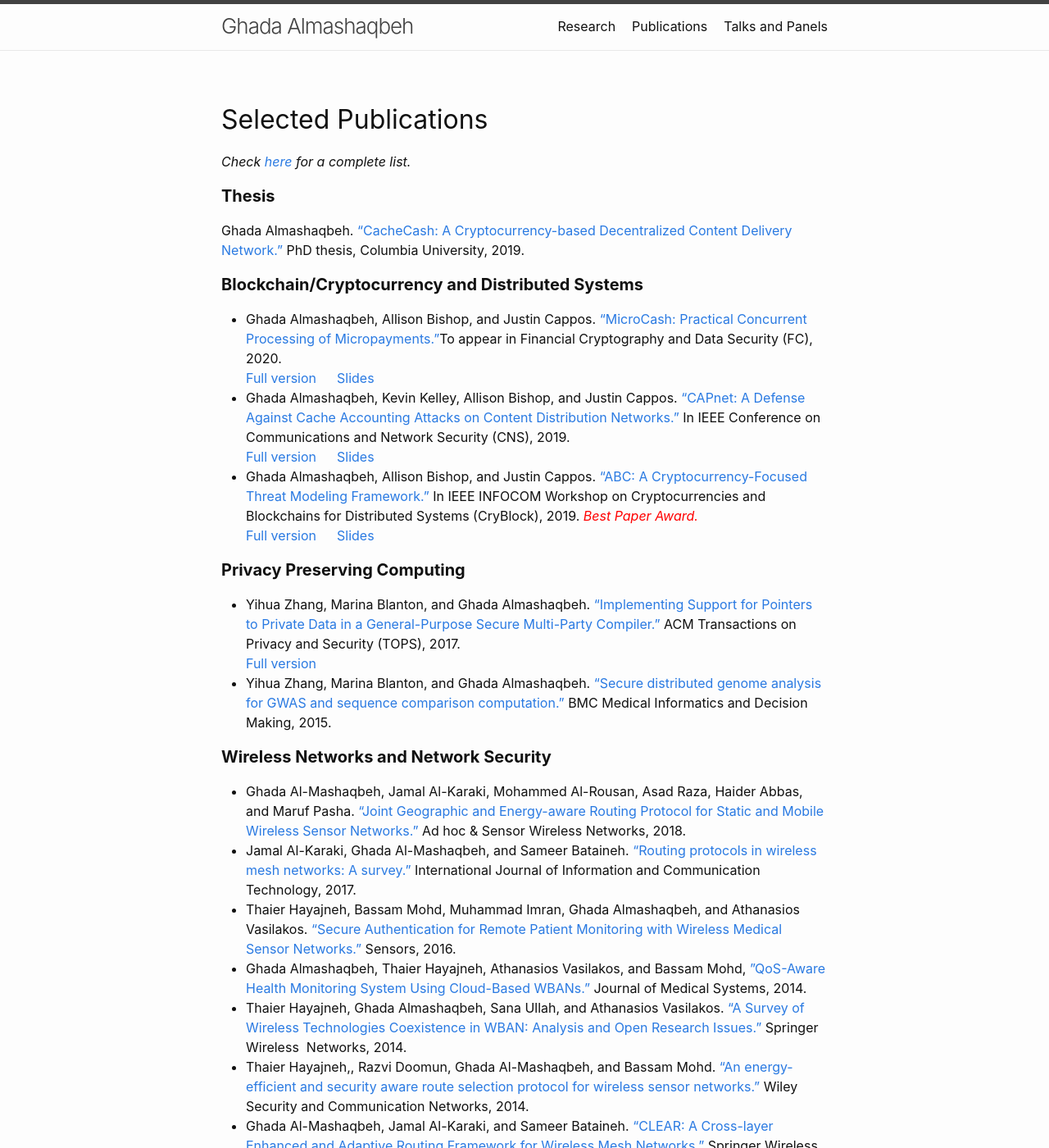
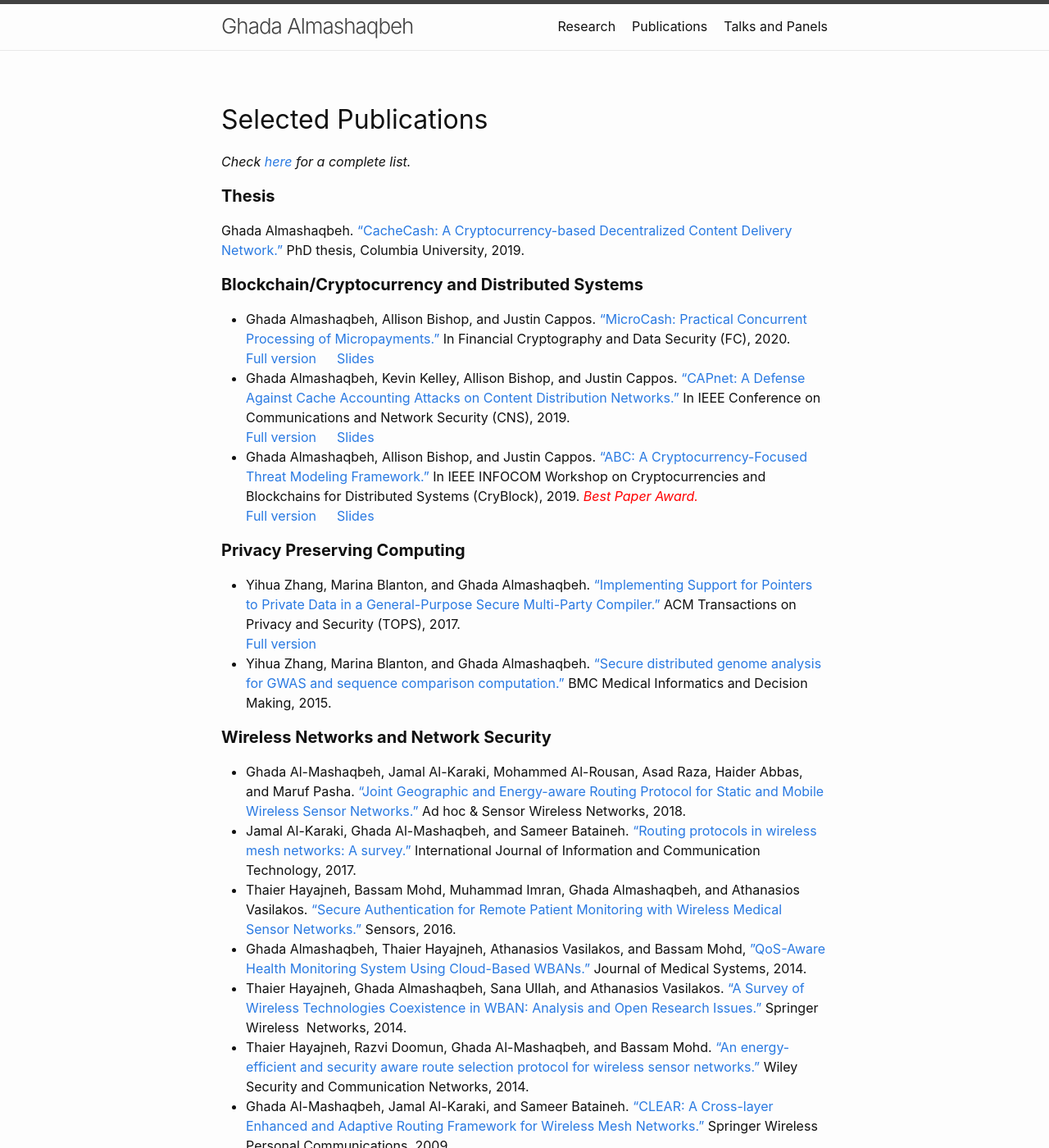
Before and after one commit to GhadaAlmashaqbeh/GhadaAlmashaqbeh.github.io, a Jekyll site: the page built from 02-publications.md, in a window 1280 px wide and 1400 px high. Shown: the whole window at 82% size. Built offline with Jekyll 4.4.1, drawn with Linux system fonts in a browser that asks for light colours.

Commit message:
few edits

```diff
--- a/02-publications.md
+++ b/02-publications.md
@@ -12,7 +12,7 @@ Ghada Almashaqbeh. ["CacheCash: A Cryptocurrency-based Decentralized Content Del
 
 #### **Blockchain/Cryptocurrency and Distributed Systems**
 
-* Ghada Almashaqbeh, Allison Bishop, and Justin Cappos. ["MicroCash: Practical Concurrent Processing of Micropayments."](https://fc20.ifca.ai/preproceedings/38.pdf)To appear in Financial Cryptography and Data Security (FC), 2020.<br/>
+* Ghada Almashaqbeh, Allison Bishop, and Justin Cappos. ["MicroCash: Practical Concurrent Processing of Micropayments."](https://fc20.ifca.ai/preproceedings/38.pdf) In Financial Cryptography and Data Security (FC), 2020.<br/>
   [Full version](https://arxiv.org/abs/1911.08520) &emsp; [Slides](../slides/microcash-fc-2020.pdf)
 * Ghada Almashaqbeh, Kevin Kelley, Allison Bishop, and Justin Cappos. ["CAPnet: A Defense Against Cache Accounting Attacks on Content Distribution Networks."](https://ieeexplore.ieee.org/document/8802825) In IEEE Conference on Communications and Network Security (CNS), 2019. <br/>
   [Full version](https://arxiv.org/abs/1906.10272) &emsp; [Slides](../slides/capnet-cns-2019.pdf)
@@ -32,5 +32,5 @@ Ghada Almashaqbeh. ["CacheCash: A Cryptocurrency-based Decentralized Content Del
 * Thaier Hayajneh, Bassam Mohd, Muhammad Imran, Ghada Almashaqbeh, and Athanasios Vasilakos. ["Secure Authentication for Remote Patient Monitoring with Wireless Medical Sensor Networks.”](https://www.mdpi.com/1424-8220/16/4/424) Sensors, 2016.
 * Ghada Almashaqbeh, Thaier Hayajneh, Athanasios Vasilakos, and Bassam Mohd, [”QoS-Aware Health Monitoring System Using Cloud-Based WBANs.”](https://link.springer.com/article/10.1007/s10916-014-0121-2) Journal of Medical Systems, 2014.
 * Thaier Hayajneh, Ghada Almashaqbeh, Sana Ullah, and Athanasios Vasilakos. [“A Survey of Wireless Technologies Coexistence in WBAN: Analysis and Open Research Issues.”](https://link.springer.com/article/10.1007/s11276-014-0736-8) Springer Wireless  Networks, 2014.
-* Thaier Hayajneh,, Razvi Doomun, Ghada Al-Mashaqbeh, and Bassam Mohd. [“An energy-efficient and security aware route selection protocol for wireless sensor networks.”](https://onlinelibrary.wiley.com/doi/full/10.1002/sec.915) Wiley Security and Communication Networks, 2014.
+* Thaier Hayajneh, Razvi Doomun, Ghada Al-Mashaqbeh, and Bassam Mohd. [“An energy-efficient and security aware route selection protocol for wireless sensor networks.”](https://onlinelibrary.wiley.com/doi/full/10.1002/sec.915) Wiley Security and Communication Networks, 2014.
 * Ghada Al-Mashaqbeh, Jamal Al-Karaki, and Sameer Bataineh. [“CLEAR: A Cross-layer Enhanced and Adaptive Routing Framework for Wireless Mesh Networks.”](https://link.springer.com/article/10.1007/s11277-009-9758-4) Springer Wireless Personal Communications, 2009.
```
Also changed, not shown: 03-talks.md (+1 -1 lines).
